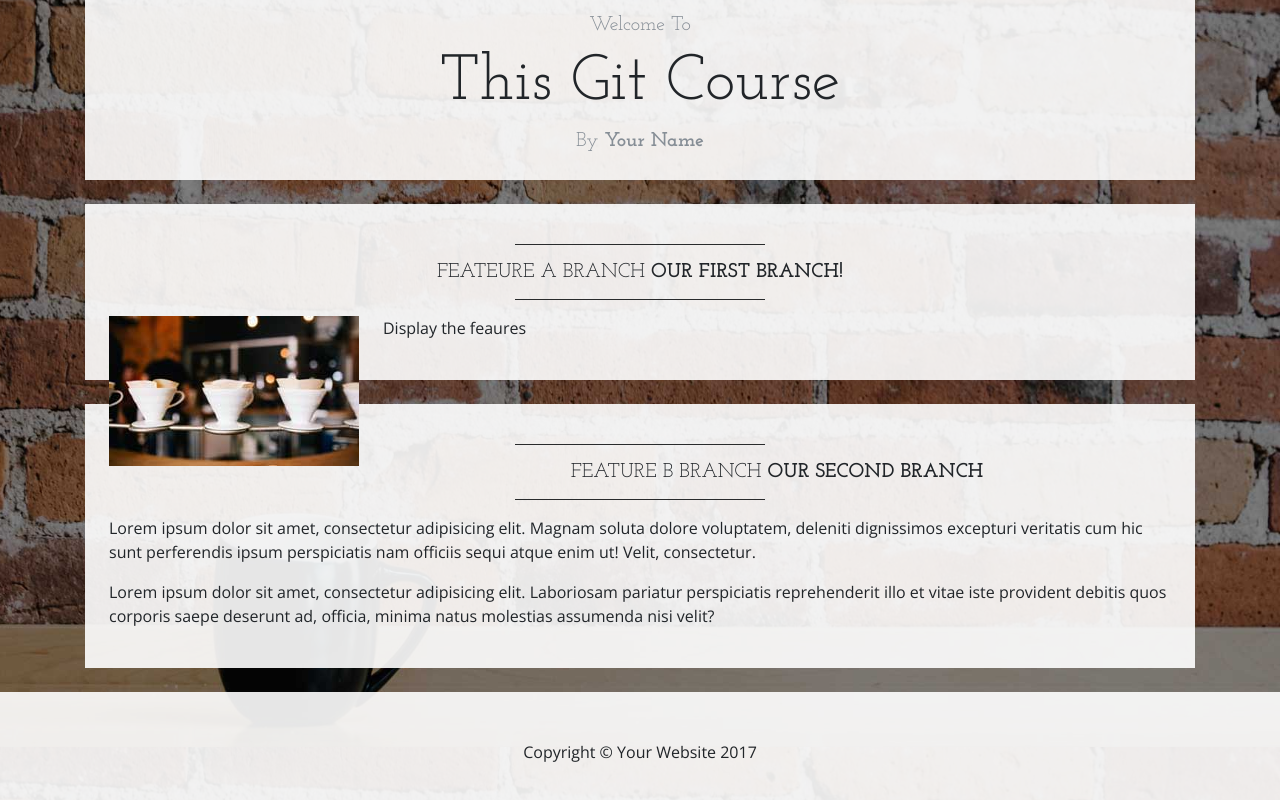
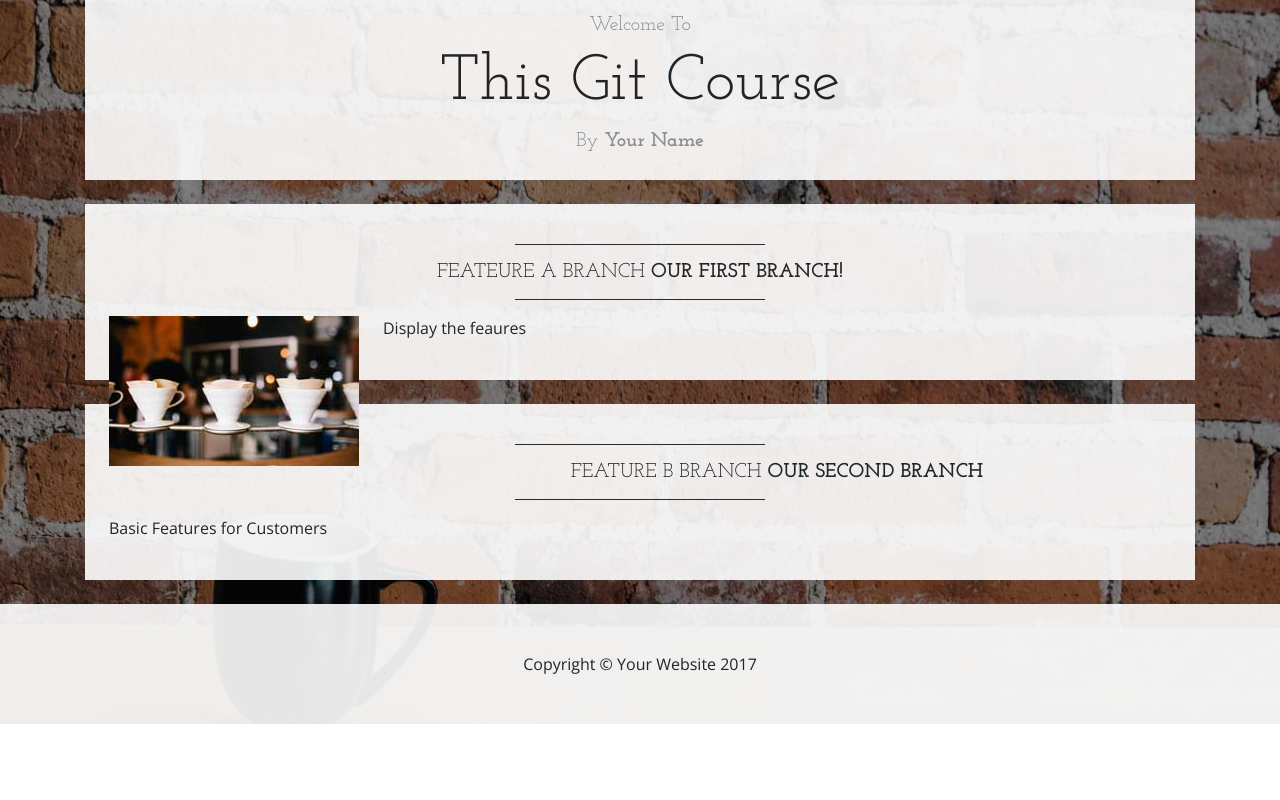
Before and after one commit to fernandosouzadeveloper/learn-github, a website: page index.html in a window 1280 px wide. Shown: the part 853-1653 px from the top of the page. After the commit the page ends 1577 px from the top, so only its background shows below. Drawn offline with nearby package versions, Linux system fonts and the light colour scheme.

Commit message:
Edit changes in the paragraph

```diff
--- a/index.html
+++ b/index.html
@@ -123,8 +123,7 @@
           <strong>Our Second Branch</strong>
         </h2>
         <hr class="divider">
-        <p>Lorem ipsum dolor sit amet, consectetur adipisicing elit. Magnam soluta dolore voluptatem, deleniti dignissimos excepturi veritatis cum hic sunt perferendis ipsum perspiciatis nam officiis sequi atque enim ut! Velit, consectetur.</p>
-        <p>Lorem ipsum dolor sit amet, consectetur adipisicing elit. Laboriosam pariatur perspiciatis reprehenderit illo et vitae iste provident debitis quos corporis saepe deserunt ad, officia, minima natus molestias assumenda nisi velit?</p>
+        <p>Basic Features for Customers</p>
       </div>
 
     </div>
```
